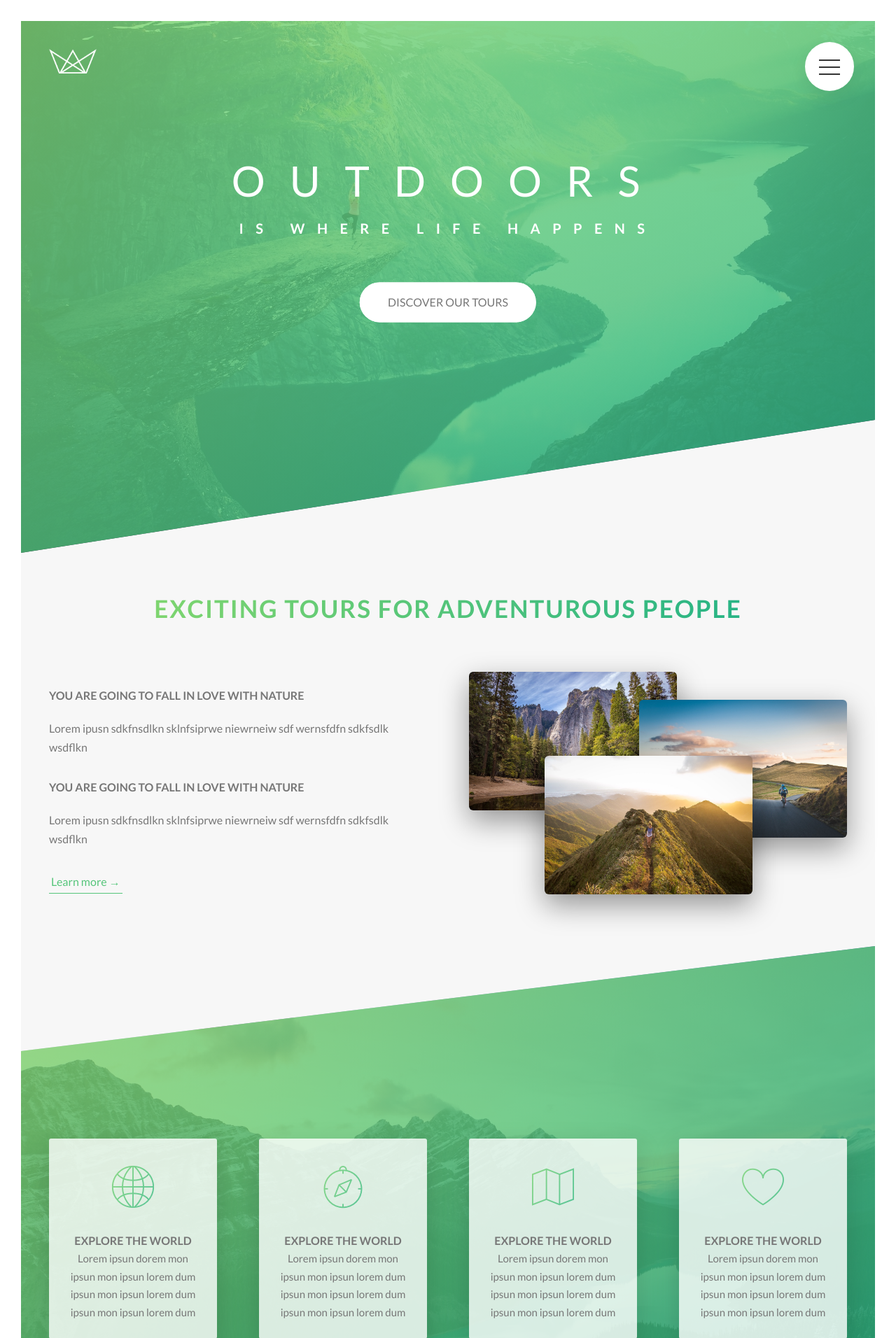
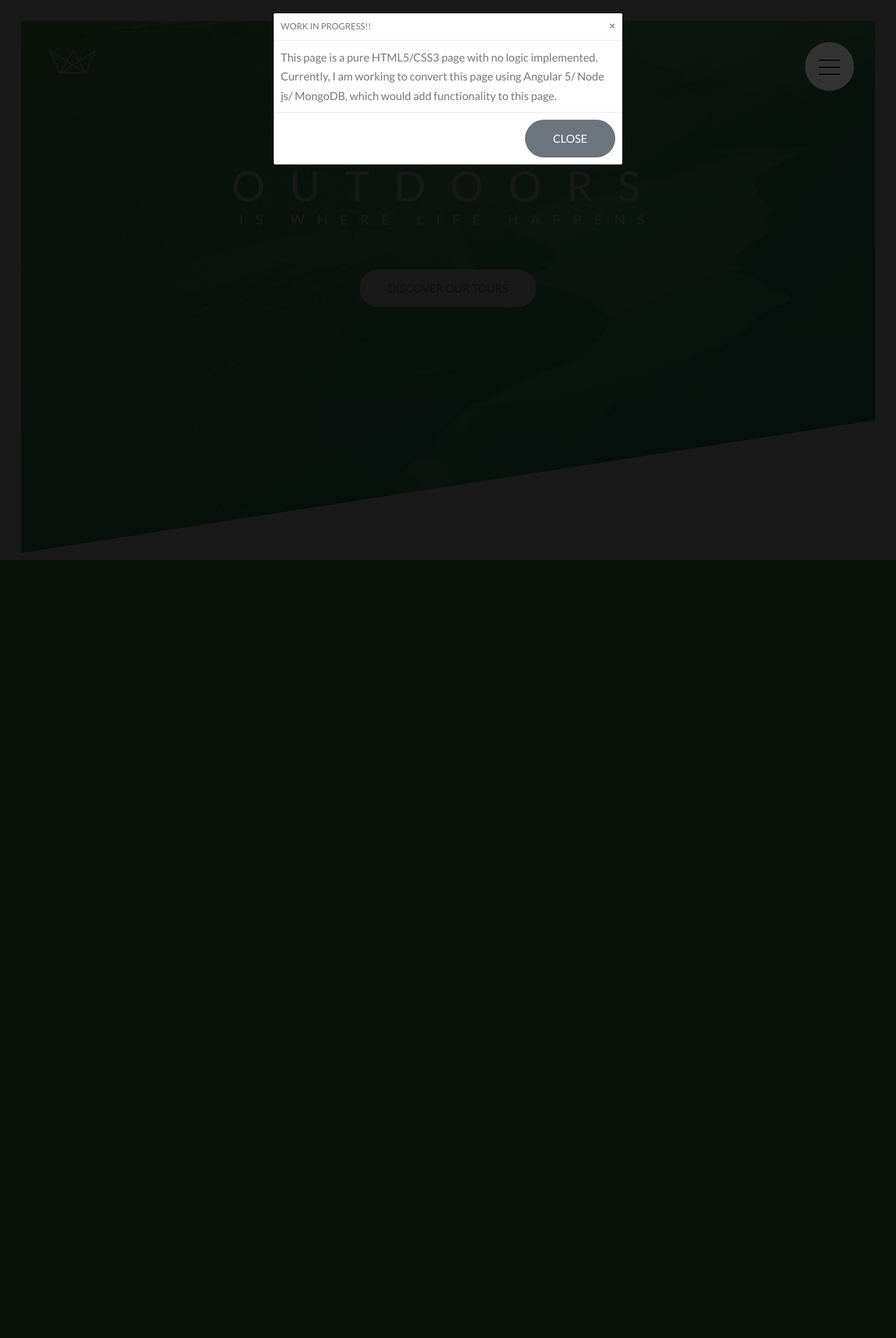
Before and after one commit to kkarandikar0807/css-tutorial, a PHP site: page / in a window 1280 px wide. Shown: the top 1912 px of the page at 70% size. After the commit the page ends 800 px from the top, so only its background shows below. Run offline with PHP 8.4, Linux system fonts and the light colour scheme; some libraries are stand-ins or nearby versions.

Commit message:
Added modal

```diff
--- a/css/style.css
+++ b/css/style.css
@@ -38,6 +38,12 @@ body {
   100% {
     opacity: 1;
     transform: translate(0); } }
+
+@keyframes fadeIn {
+  from {
+    opacity: 0; }
+  to {
+    opacity: 1; } }
 
 body {
   font-family: "Lato", sans-serif;
@@ -672,6 +678,49 @@ body {
   transform: rotate(-135deg);
   top: 0; }
 
+.modal {
+  position: fixed;
+  display: none;
+  height: 100%;
+  width: 100%;
+  top: 0;
+  left: 0;
+  z-index: 20000;
+  background-color: rgba(0, 0, 0, 0.8);
+  animation-name: fadeIn;
+  animation-duration: 0.4s;
+  overflow: auto; }
+  .modal__content {
+    position: absolute;
+    height: 50rem;
+    width: 75%;
+    top: 50%;
+    left: 50%;
+    background-color: #fff;
+    transform: translate(-50%, -50%);
+    box-shadow: 0 1rem 2rem rgba(0, 0, 0, 0.2); }
+  .modal__header {
+    height: 20%;
+    width: 100%;
+    margin-bottom: 1rem; }
+  .modal__footer {
+    height: 20%;
+    width: 100%;
+    margin-top: 1rem; }
+  .modal__body {
+    position: relative;
+    display: block;
+    width: 100%;
+    height: 60%; }
+    .modal__body-bob {
+      display: inline-block;
+      text-align: center;
+      position: relative;
+      width: 20rem;
+      background-size: cover;
+      height: 100%;
+      margin: 0 auto; }
+
 /*
 COLORS:
 
--- a/index.html
+++ b/index.html
@@ -5,6 +5,7 @@
         <meta name="viewport" content="width=device-width, initial-scale=1.0">
 
         <link href="https://fonts.googleapis.com/css?family=Lato:100,300,400,700,900" rel="stylesheet">
+        <link rel="stylesheet" href="https://maxcdn.bootstrapcdn.com/bootstrap/4.0.0/css/bootstrap.min.css" integrity="sha384-Gn5384xqQ1aoWXA+058RXPxPg6fy4IWvTNh0E263XmFcJlSAwiGgFAW/dAiS6JXm" crossorigin="anonymous">
 
         <link rel="stylesheet" href="css/icon-font.css">
         <link rel="stylesheet" href="css/style.css">
@@ -12,8 +13,36 @@
 
         <title>Natours | Exciting tours for adventurous people</title>
     </head>
+
     <body>
+    <script src="https://code.jquery.com/jquery-3.2.1.slim.min.js" integrity="sha384-KJ3o2DKtIkvYIK3UENzmM7KCkRr/rE9/Qpg6aAZGJwFDMVNA/GpGFF93hXpG5KkN" crossorigin="anonymous"></script>
+    <script src="https://cdnjs.cloudflare.com/ajax/libs/popper.js/1.12.9/umd/popper.min.js" integrity="sha384-ApNbgh9B+Y1QKtv3Rn7W3mgPxhU9K/ScQsAP7hUibX39j7fakFPskvXusvfa0b4Q" crossorigin="anonymous"></script>
+    <script src="https://maxcdn.bootstrapcdn.com/bootstrap/4.0.0/js/bootstrap.min.js" integrity="sha384-JZR6Spejh4U02d8jOt6vLEHfe/JQGiRRSQQxSfFWpi1MquVdAyjUar5+76PVCmYl" crossorigin="anonymous"></script>
+    <script type="text/javascript">
+        $(window).on('load',function(){
+            $('#exampleModal').modal('show');
+        });
+    </script>
 
+    <div class="modal fade" id="exampleModal" tabindex="-1" role="dialog" aria-labelledby="exampleModalLabel" aria-hidden="true">
+        <div class="modal-dialog" role="document">
+            <div class="modal-content">
+                <div class="modal-header">
+                    <h5 class="modal-title" id="exampleModalLabel">WORK IN PROGRESS!!</h5>
+                    <button type="button" class="close" data-dismiss="modal" aria-label="Close">
+                        <span aria-hidden="true">&times;</span>
+                    </button>
+                </div>
+                <div class="modal-body">
+                    This page is a pure HTML5/CSS3 page with no logic implemented. Currently, I am working to convert this page using Angular 5/ Node js/ MongoDB,
+                    which would add functionality to this page.
+                </div>
+                <div class="modal-footer">
+                    <button type="button" class="btn btn-secondary" data-dismiss="modal">Close</button>
+                </div>
+            </div>
+        </div>
+    </div>
         <div class="navigation">
             <input type="checkbox" class="navigation__checkbox" id="navi-toggle">
             <label for="navi-toggle" class="navigation__button">
@@ -410,5 +439,6 @@
             </col-1-of-2>
         </div>
     </footer>
+
     </body>
 </html>
--- a/sass/base/_animations.scss
+++ b/sass/base/_animations.scss
@@ -45,3 +45,8 @@
     transform: translate(0);
   }
 }
+
+@keyframes fadeIn {
+  from {opacity: 0}
+  to {opacity: 1}
+}
--- /dev/null
+++ b/sass/layout/_modal.scss
@@ -0,0 +1,52 @@
+.modal {
+  position: fixed;
+  display: none;
+  height: 100%;
+  width: 100%;
+  top: 0;
+  left: 0;
+  z-index: 20000;
+  background-color: rgba($color-black, 0.8);
+  animation-name: fadeIn;
+  animation-duration: 0.4s;
+  overflow: auto;
+
+  &__content {
+    position: absolute;
+    height: 50rem;
+    width: 75%;
+    top: 50%;
+    left: 50%;
+    background-color: $color-white;
+    transform: translate(-50%, -50%);
+    box-shadow: 0 1rem 2rem rgba($color-black, 0.2);
+  }
+
+  &__header {
+    height: 20%;
+    width: 100%;
+    margin-bottom: 1rem;
+  }
+
+  &__footer {
+    height: 20%;
+    width: 100%;
+    margin-top: 1rem;
+  }
+  &__body {
+    position: relative;
+    display: block;
+    width: 100%;
+    height: 60%;
+
+    &-bob {
+      display: inline-block;
+      text-align: center;
+      position: relative;
+      width: 20rem;
+      background-size: cover;
+      height: 100%;
+      margin: 0 auto;
+    }
+  }
+}
--- a/sass/main.scss
+++ b/sass/main.scss
@@ -21,6 +21,7 @@
 @import "layout/grid";
 @import "layout/footer";
 @import "layout/navigation";
+@import "layout/modal";
 
 /*
 COLORS:
```
Also changed, not shown: img/bobthebuilder.png (added).
